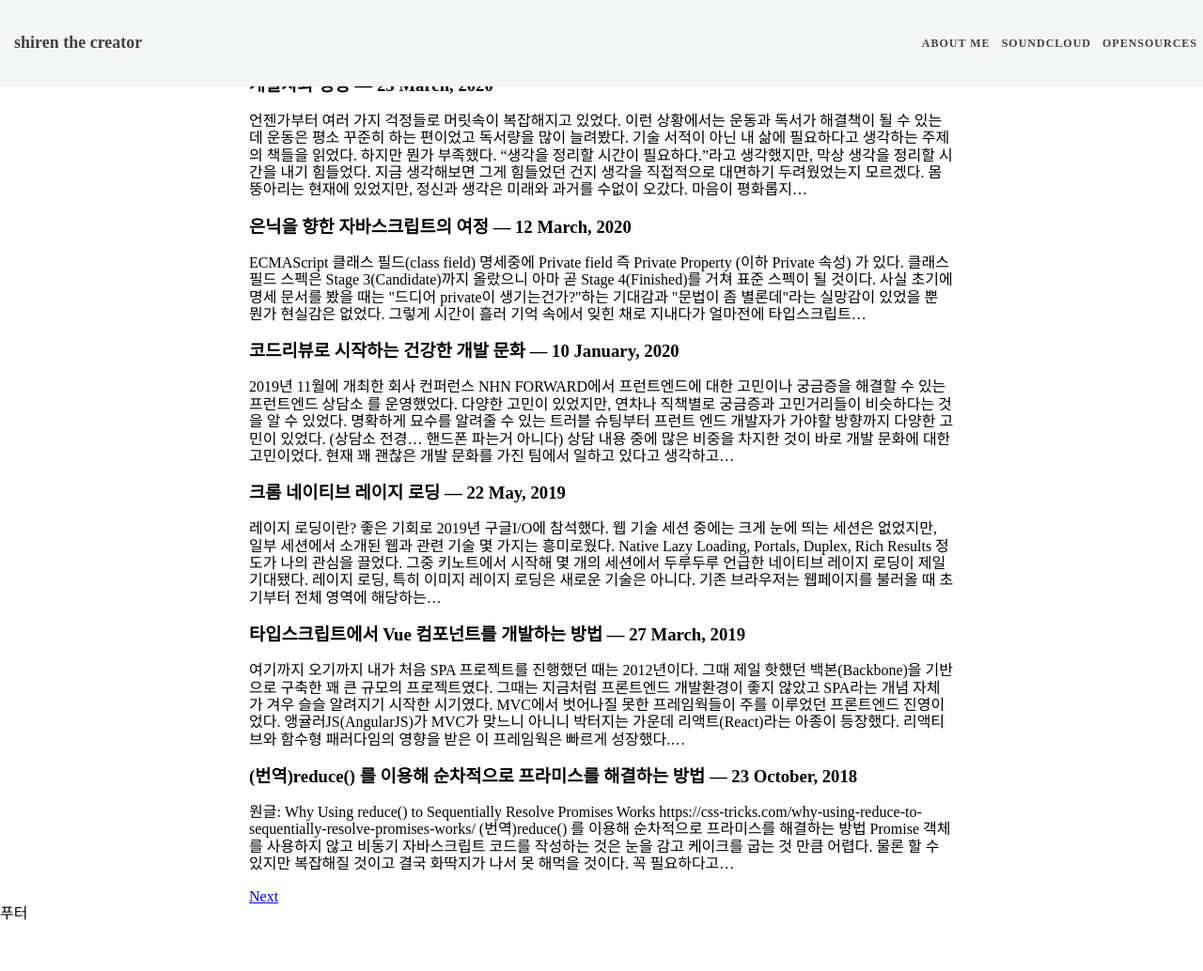
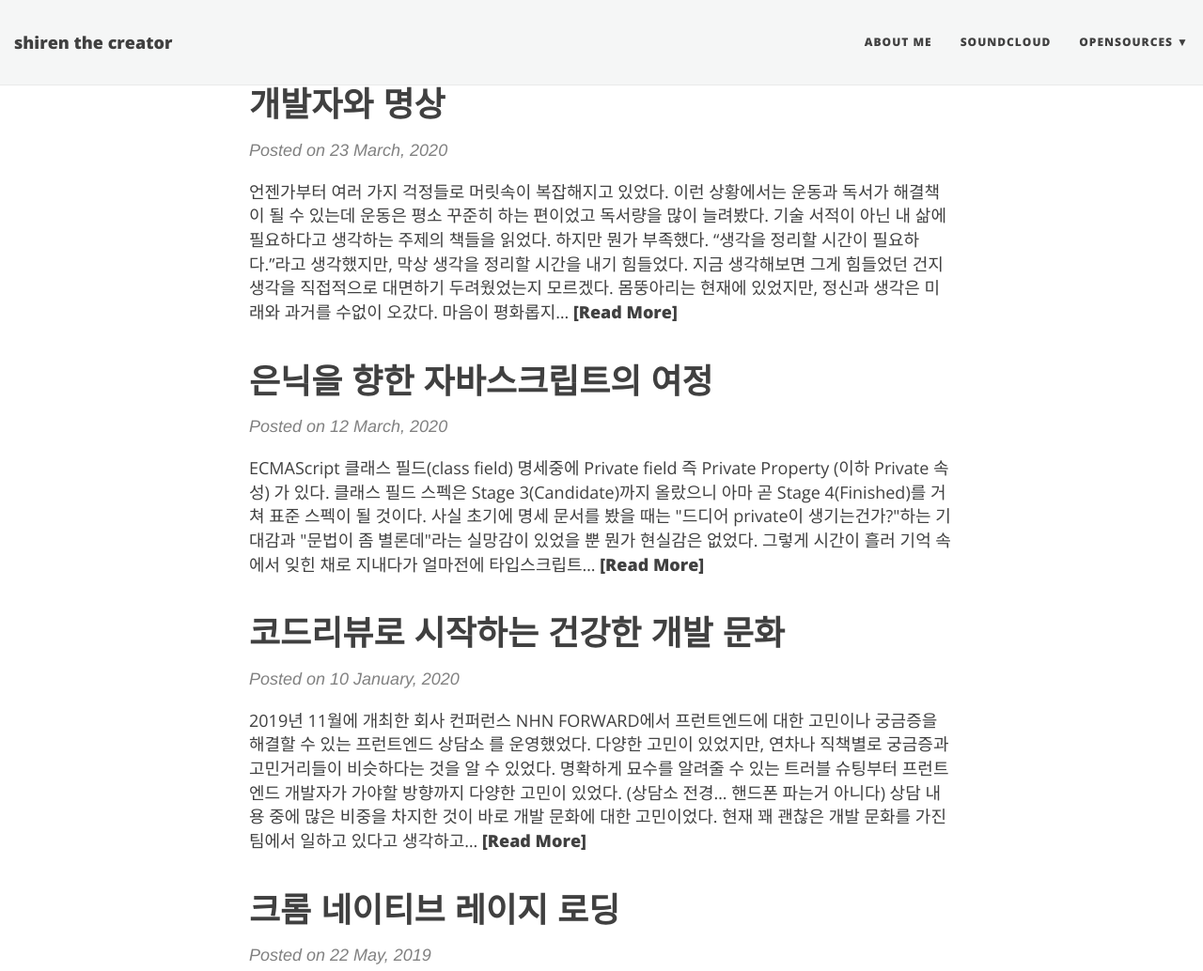
Before and after one commit to shiren/shiren.github.io, a Gatsby site: page / in a window 1280 px wide. Shown: the top 1034 px of the page at 94% size. Before the commit the page ends 982 px from the top, so only its background shows below. Built offline with nearby package versions, Linux system fonts and the light colour scheme; Gatsby itself is replaced by a stand-in of ours; some packages are replaced by stand-ins of ours.

Commit message:
Top DropDown, postList design

```diff
--- a/assets/style.css
+++ b/assets/style.css
@@ -1,3 +1,19 @@
 body {
-  margin: 0;
+  font-family: '나눔고딕', 'NanumGothic', 'NanumGothicWebFont', 'Malgun Gothic', '맑은 고딕',
+    'Dotum', '돋움', 'Helvetica', 'Apple SD Gothic Neo', 'sans-serif';
+  font-size: 18px;
+  line-height: 1.42857143;
+  color: #404040;
 }
+
+h1,
+h2,
+h3,
+h4,
+h5,
+h6 {
+  margin: 0 0 10px 0;
+  font-family: '나눔고딕', 'NanumGothic', 'NanumGothicWebFont', 'Malgun Gothic', '맑은 고딕',
+    'Dotum', '돋움', 'Helvetica', 'Apple SD Gothic Neo', 'sans-serif';
+  font-weight: 800;
+}
--- a/src/components/postList.tsx
+++ b/src/components/postList.tsx
@@ -1,12 +1,12 @@
 import React from 'react';
-import {Link} from 'gatsby';
+import { Link } from 'gatsby';
 import styled from 'styled-components';
 
 type Props = {
   posts: Array<{
     node: {
       id: string;
-      frontmatter: {title: string; date: string};
+      frontmatter: { title: string; date: string };
       fields: {
         slug: string;
       };
@@ -15,26 +15,47 @@ type Props = {
   }>;
 };
 
-const PostList: React.FC<Props> = ({posts}) => {
+const PostList: React.FC<Props> = ({ posts }) => {
   return (
     <div>
-      {posts.map(({node}) => (
-        <div key={node.id}>
-          <ListItem to={node.fields.slug}>
-            <h3>
-              {node.frontmatter.title} <span>— {node.frontmatter.date}</span>
-            </h3>
-            <p>{node.excerpt}</p>
-          </ListItem>
-        </div>
+      {posts.map(({ node }) => (
+        <ListItem to={node.fields.slug} key={node.id}>
+          <PostHeader>{node.frontmatter.title}</PostHeader>
+          <PostDate>Posted on {node.frontmatter.date}</PostDate>
+          <PostEntry>
+            {node.excerpt} <ReadMore>[Read More]</ReadMore>
+          </PostEntry>
+        </ListItem>
       ))}
     </div>
   );
 };
 
 const ListItem = styled(Link)`
+  display: block;
+  margin: 35px 0;
   text-decoration: none;
-  color: inherit;
+  color: #404040;
+`;
+
+const PostHeader = styled.h3`
+  padding: 0;
+  font-size: 36px;
+`;
+
+const PostDate = styled.p`
+  margin: 0 0 10px 0;
+  color: #808080;
+  font-size: 18px;
+  font-style: italic;
+`;
+
+const PostEntry = styled.p`
+  font-family: 'Open Sans', 'Helvetica Neue', Helvetica, Arial, sans-serif;
+`;
+
+const ReadMore = styled.span`
+  font-weight: 800;
 `;
 
 export default PostList;
--- a/src/components/seo.tsx
+++ b/src/components/seo.tsx
@@ -1,7 +1,7 @@
 import React from 'react';
-import {Helmet} from 'react-helmet';
-import {useLocation} from '@reach/router';
-import {useStaticQuery, graphql} from 'gatsby';
+import { Helmet } from 'react-helmet';
+import { useLocation } from '@reach/router';
+import { useStaticQuery, graphql } from 'gatsby';
 
 type Props = {
   title?: string;
@@ -25,9 +25,9 @@ const query = graphql`
   }
 `;
 
-const SEO: React.FC<Props> = ({title, description, image, article = false}) => {
-  const {pathname} = useLocation();
-  const {site} = useStaticQuery(query);
+const SEO: React.FC<Props> = ({ title, description, image, article = false }) => {
+  const { pathname } = useLocation();
+  const { site } = useStaticQuery(query);
 
   const {
     defaultTitle,
@@ -47,6 +47,10 @@ const SEO: React.FC<Props> = ({title, description, image, article = false}) => {
 
   return (
     <Helmet title={seo.title} titleTemplate={titleTemplate}>
+      <link
+        rel="stylesheet"
+        href="//fonts.googleapis.com/css?family=Open+Sans:300italic,400italic,600italic,700italic,800italic,400,300,600,700,800"
+      ></link>
       <meta name="description" content={seo.description} />
       <meta name="image" content={seo.image} />
 
@@ -56,23 +60,17 @@ const SEO: React.FC<Props> = ({title, description, image, article = false}) => {
 
       {seo.title && <meta property="og:title" content={seo.title} />}
 
-      {seo.description && (
-        <meta property="og:description" content={seo.description} />
-      )}
+      {seo.description && <meta property="og:description" content={seo.description} />}
 
       {seo.image && <meta property="og:image" content={seo.image} />}
 
       <meta name="twitter:card" content="summary_large_image" />
 
-      {twitterUsername && (
-        <meta name="twitter:creator" content={twitterUsername} />
-      )}
+      {twitterUsername && <meta name="twitter:creator" content={twitterUsername} />}
 
       {seo.title && <meta name="twitter:title" content={seo.title} />}
 
-      {seo.description && (
-        <meta name="twitter:description" content={seo.description} />
-      )}
+      {seo.description && <meta name="twitter:description" content={seo.description} />}
 
       {seo.image && <meta name="twitter:image" content={seo.image} />}
     </Helmet>
--- a/src/components/top.tsx
+++ b/src/components/top.tsx
@@ -1,7 +1,7 @@
-import React, {useEffect, useState} from 'react';
+import React, { useEffect, useState } from 'react';
 import styled from 'styled-components';
 
-import {useStaticQuery, graphql, navigate} from 'gatsby';
+import { useStaticQuery, graphql, Link } from 'gatsby';
 
 type Menu = {
   name: string;
@@ -9,30 +9,34 @@ type Menu = {
   children?: Menu[];
 };
 
-const goto = (url: string) => {
-  if (url.includes('http')) {
-    location.replace(url);
-  } else {
-    navigate(url);
-  }
-};
+const renderLinkButton = (url: string, name: string) =>
+  url.includes('http') ? (
+    <a href={url} target="__blank">
+      {name}
+    </a>
+  ) : (
+    <Link to={url}>{name}</Link>
+  );
 
 const renderMenuItems = (menus: Menu[]) => {
-  return menus.map(({url, name}, index) => {
-    return (
-      <li key={index}>
-        {url ? (
-          <MenuButton onClick={() => goto(url)}>{name}</MenuButton>
+  return menus.map(({ url, name, children }, index) =>
+    url ? (
+      <li key={index}>{renderLinkButton(url, name)}</li>
     ) : (
-          <MenuButton>{name}</MenuButton>
-        )}
-      </li>
+      <DropMenu key={index}>
+        <DropButton>{name}</DropButton>
+        <SubMenus>
+          {children?.map((child, subIndex) => (
+            <SubMenu key={subIndex}>{renderLinkButton(child.url!, child.name)}</SubMenu>
+          ))}
+        </SubMenus>
+      </DropMenu>
+    )
   );
-  });
 };
 
 const Top: React.FC = () => {
-  const {site} = useStaticQuery(
+  const { site } = useStaticQuery(
     graphql`
       query {
         site {
@@ -42,6 +46,10 @@ const Top: React.FC = () => {
             menus {
               name
               url
+              children {
+                name
+                url
+              }
             }
           }
         }
@@ -60,7 +68,7 @@ const Top: React.FC = () => {
       } else {
         setShortTop(false);
       }
-    }
+    };
 
     window.addEventListener('scroll', handleScrollEvent);
 
@@ -69,32 +77,87 @@ const Top: React.FC = () => {
 
   return (
     <Wrapper shortTop={shortTop}>
-      <LogoButton href={site.siteMetadata.url}>
-        {site.siteMetadata.title}
-      </LogoButton>
+      <LogoButton href={site.siteMetadata.url}>{site.siteMetadata.title}</LogoButton>
       <MenuList>{renderMenuItems(site.siteMetadata.menus)}</MenuList>
     </Wrapper>
   );
 };
 
+const SubMenu = styled.li`
+  border: 1px solid #eaeaea;
+  border-width: 0 1px 1px;
+  background: #f5f5f5;
+  text-align: center;
+
+  &:hover {
+    background: #eee;
+  }
+`;
+
 const MenuList = styled.ul`
   float: right;
+  padding: 0;
+  margin: 0;
+
+  & ul {
+    padding: 0;
+  }
 
   & > li {
     float: left;
+  }
+  & li {
     list-style: none;
   }
-`;
-
-const MenuButton = styled.button.attrs({type: 'button'})`
+  & a,
+  & button {
+    display: block;
+    padding: 15px 15px;
+    line-height: 20px;
     background: none;
     border: none;
-  font-weight: 800;
     text-transform: uppercase;
     font-size: 12px;
     letter-spacing: 1px;
     color: #404040;
+    text-decoration: none;
+    font-family: 'Open Sans', 'Helvetica Neue', Helvetica, Arial, sans-serif;
     cursor: pointer;
+  }
+
+  & > li > a,
+  & > li > button {
+    font-weight: 800;
+  }
+`;
+
+const SubMenus = styled.ul`
+  display: none;
+  position: absolute;
+`;
+
+const DropButton = styled.button`
+  &:hover {
+    background: #eee;
+  }
+
+  &:after {
+    content: ' \u25BC';
+  }
+
+  & ~ ul {
+    display: none;
+  }
+`;
+
+const DropMenu = styled.li`
+  &:hover ${DropButton} {
+    background: #eee;
+  }
+
+  &:hover ${SubMenus} {
+    display: block;
+  }
 `;
 
 const LogoButton = styled.a`
@@ -105,15 +168,16 @@ const LogoButton = styled.a`
   font-weight: 800;
   color: #404040;
   text-decoration: none;
+  font-family: 'Open Sans', 'Helvetica Neue', Helvetica, Arial, sans-serif;
 `;
 
-const Wrapper = styled.nav<{shortTop: boolean}>`
+const Wrapper = styled.nav<{ shortTop: boolean }>`
   position: fixed;
   right: 0;
   left: 0;
   top: 0;
   min-height: 50px;
-  padding: ${props => (props.shortTop ? '0' : '20px 0')};
+  padding: ${(props) => (props.shortTop ? '0' : '20px 0')};
   margin-bottom: 20px;
   border-bottom: 1px solid #eaeaea;
   background: #f5f6f6;
```
Also changed, not shown: package.json (+14 -14 lines), 1 other file. Lines whose indentation alone changed are shown as unchanged.
